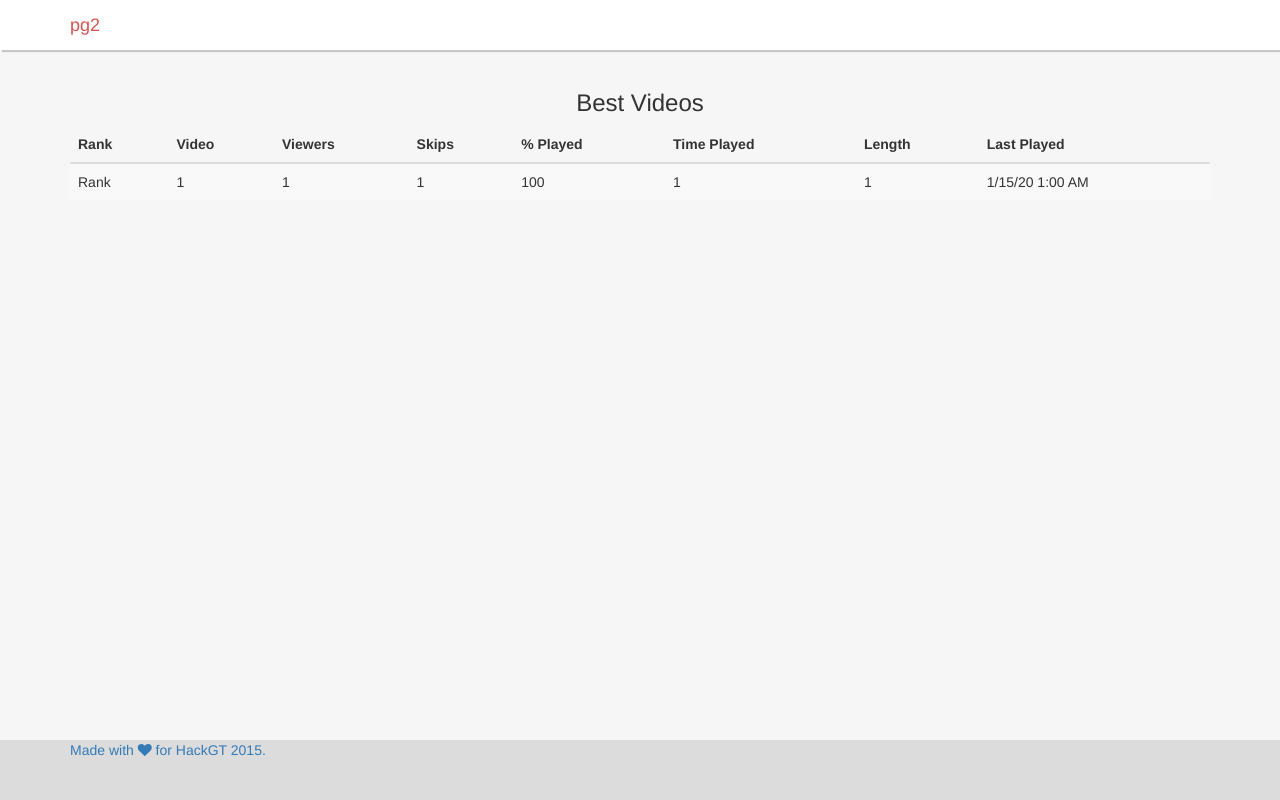
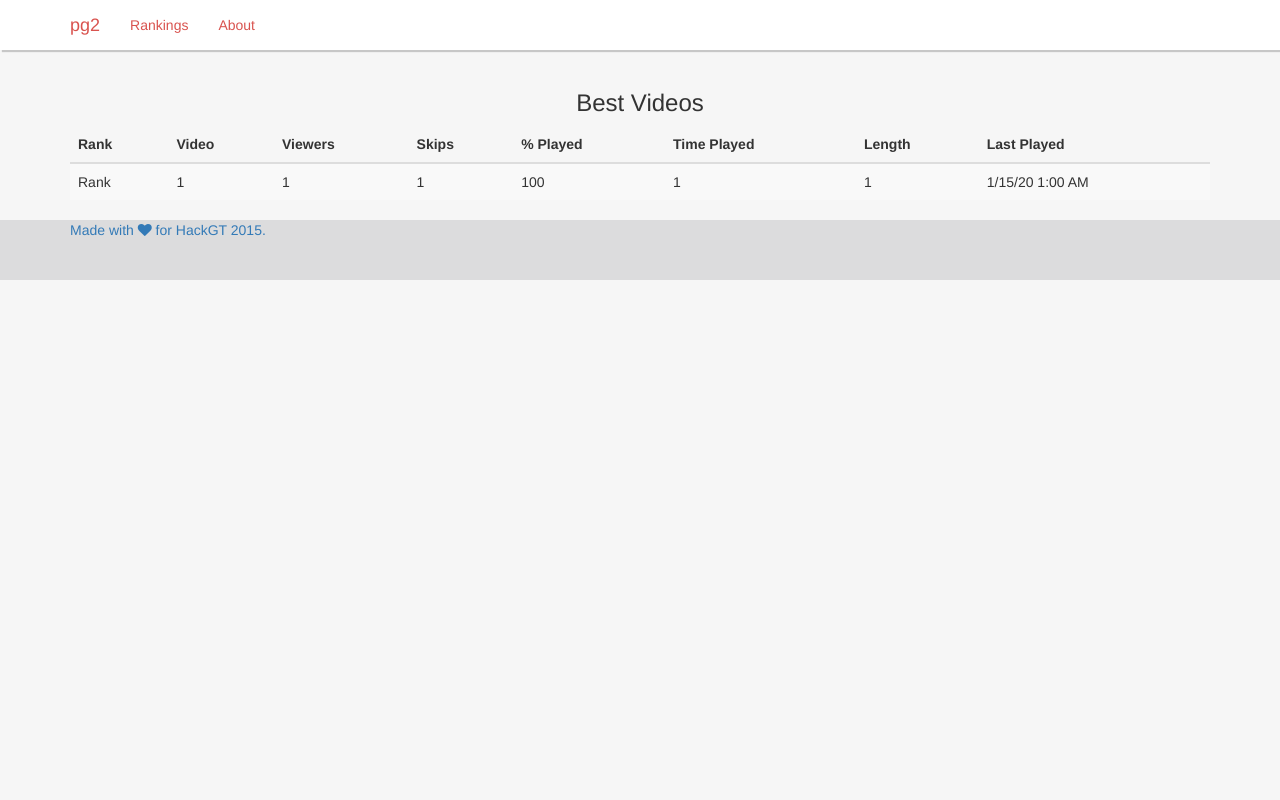
Before and after one commit to JLHasson/pg2, a Flask app: page /stats in a window 1280 px wide. Run offline with Flask 2, Linux system fonts and the light colour scheme; tables that the repository leaves empty hold one stand-in row (values such as "Sample post"); some libraries are stand-ins or nearby versions.

Commit message:
fixed footer on stats page

```diff
--- a/app/static/css/main.css
+++ b/app/static/css/main.css
@@ -51,6 +51,20 @@ input {
     width: 100%;
     height: 60px;
     background-color: #dcdcdd;
+}
+
+.stats-footer {
+    position: relative;
+    clear: both;
+    bottom: 0;
+    margin-top: -60;
+    width: 100%;
+    height: 60px;
+    background-color: #dcdcdd;
+}
+
+.stats-footer .ul .li {
+    margin-right: 10px;
 }
 
 .made-with-info {
--- a/app/templates/stats.html
+++ b/app/templates/stats.html
@@ -20,6 +20,10 @@
                     <div class="navbar-header">
                       <a class="navbar-brand" href="/">pg2</a>
                     </div>
+                    <ul class="nav navbar-nav">
+                        <li><a href="/stats">Rankings</a></li>
+                        <li><a href="/about">About</a></li>
+                    </ul>
                   </div><!-- /.navbar-collapse -->
                 </nav>
 
@@ -42,7 +46,7 @@
                 </table>
 
             </div>
-            <footer class="footer">
+            <footer class="stats-footer">
                 <div class="container">
                     <ul class="nav navbar-nav">
                         <li><p class="text-muted"><a href="https://github.com/JLHasson/YouVote">Made with <i class="fa fa-heart"></i> for HackGT 2015.</a></p><li>
```
